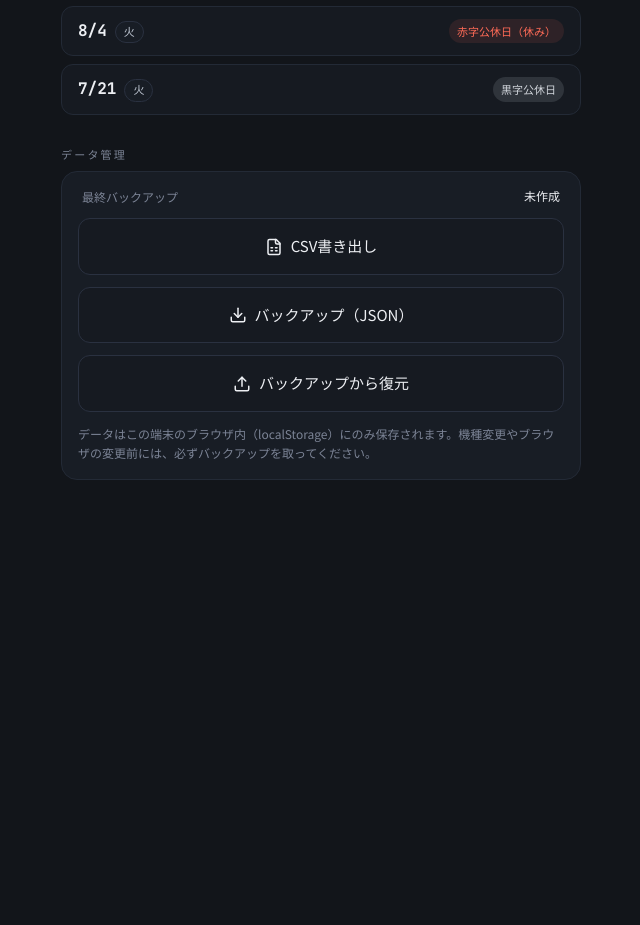
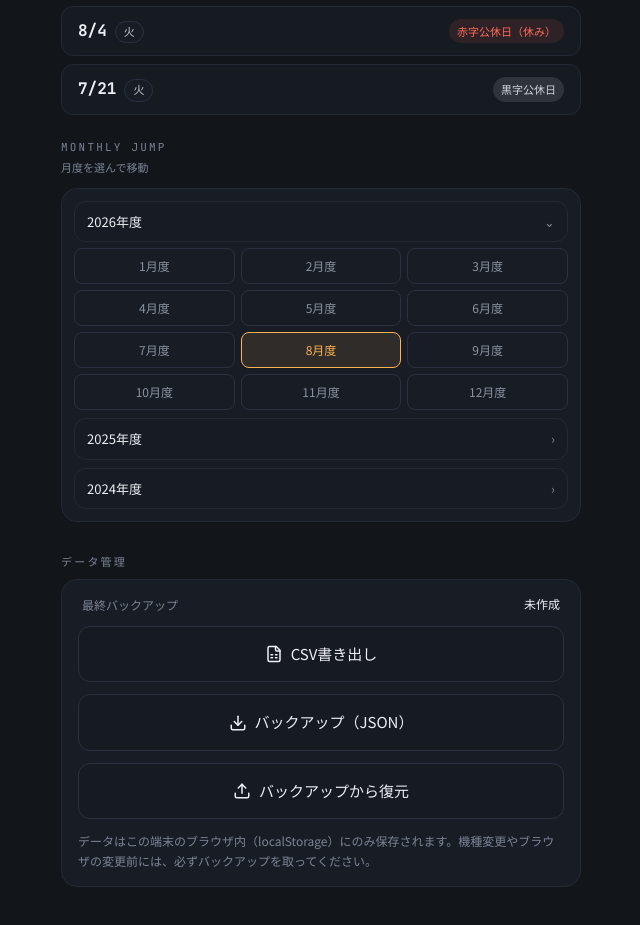
Before and after one commit to masatomm80/work-log-react, a React (Vite) app: page / in a window 1280 px wide. Shown: the part 3060-3985 px from the top of the page, without its empty margins (319-959 px from the left). Before the commit the page ends 3604 px from the top, so only its background shows below. Built offline with nearby package versions, Linux system fonts and the light colour scheme.

Commit message:
月ごとジャンプ

```diff
--- a/src/WorkLog.jsx
+++ b/src/WorkLog.jsx
@@ -394,6 +394,11 @@ function getPeriodBounds(iso) {
   }
   return { start: toISO(start), end: toISO(end) };
 }
+// 「year年month月度」(前月21日〜当月20日)の開始日を求める。月度計算自体はgetPeriodBoundsを再利用する。
+function getPeriodStartForYearMonth(year, month) {
+  const iso = `${year}-${String(month).padStart(2, "0")}-20`;
+  return getPeriodBounds(iso).start;
+}
 function getMonthlyTarget(iso) {
   const dt = parseISO(iso);
   const month = dt.getMonth() + 1;
@@ -645,6 +650,9 @@ export default function WorkLog() {
   const [lastBackupAt, setLastBackupAt] = useState(() => localStorage.getItem(LAST_BACKUP_KEY));
   const [pendingRestore, setPendingRestore] = useState(null); // { entries, validCount, appMismatch, versionMismatch, sourceApp, sourceVersion }
   const [restoreBusy, setRestoreBusy] = useState(false);
+  // MONTHLY JUMPで開いている年度(1つだけ)。初期値は現在開いている月度の年。
+  // 一度ユーザーが閉じたら、selectedDateが変わっても自動では開き直さない。
+  const [expandedJumpYear, setExpandedJumpYear] = useState(() => Number(getPeriodBounds(selectedDate).end.slice(0, 4)));
   const dateInputRef = useRef(null);
   const restoreInputRef = useRef(null);
   const toastTimer = useRef(null);
@@ -679,6 +687,16 @@ export default function WorkLog() {
   }, [form]);
 
   const monthlyLogRange = useMemo(() => getPeriodRange(selectedDate), [selectedDate]);
+  // MONTHLY JUMPの年度一覧。2024年度から「現在年 or 選択中の年」の遅い方まで、新しい年度が上にくる降順。
+  const jumpYearOptions = useMemo(() => {
+    const startYear = 2024;
+    const endYear = Math.max(Number(todayISO().slice(0, 4)), Number(selectedDate.slice(0, 4)));
+    const years = [];
+    for (let y = endYear; y >= startYear; y--) years.push(y);
+    return years;
+  }, [selectedDate]);
+  const selectedJumpYear = Number(monthlyLogRange.end.slice(0, 4));
+  const selectedJumpMonth = Number(monthlyLogRange.end.slice(5, 7));
   const monthlyLogEntries = useMemo(() => {
     const byDate = entries.reduce((acc, entry) => {
       if (entry?.date) acc[entry.date] = ensureRecordFormat(entry);
@@ -2016,6 +2034,50 @@ export default function WorkLog() {
           )}
         </div>
 
+        {/* MONTHLY JUMP */}
+        <div className="mx-5 mt-6">
+          <div className="text-[11px] tracking-[0.2em] text-[#7C8496] font-meter mb-1">MONTHLY JUMP</div>
+          <div className="text-[11px] text-[#7C8496] mb-3">月度を選んで移動</div>
+          <div className="rounded-2xl bg-[#181D25] border border-[#232A36] p-3 space-y-2">
+            {jumpYearOptions.map((year) => {
+              const isYearOpen = expandedJumpYear === year;
+              return (
+                <div key={year}>
+                  <button
+                    type="button"
+                    onClick={() => setExpandedJumpYear((cur) => (cur === year ? null : year))}
+                    className="w-full flex items-center justify-between px-3 py-2.5 rounded-xl bg-[#171C24] border border-[#232A36] text-[13px] text-[#EDEFF3]"
+                  >
+                    <span>{year}年度</span>
+                    <span className="text-[#7C8496]">{isYearOpen ? "⌄" : "›"}</span>
+                  </button>
+                  {isYearOpen ? (
+                    <div className="grid grid-cols-3 gap-1.5 mt-1.5">
+                      {Array.from({ length: 12 }, (_, i) => i + 1).map((month) => {
+                        const isSelected = selectedJumpYear === year && selectedJumpMonth === month;
+                        return (
+                          <button
+                            key={month}
+                            type="button"
+                            onClick={() => changeDateSafely(getPeriodStartForYearMonth(year, month))}
+                            className={`rounded-lg border px-2 py-2 text-[12px] text-center transition-colors ${
+                              isSelected
+                                ? "border-[#FFB454] bg-[#FFB454]/10 text-[#FFB454]"
+                                : "border-[#2A3140] text-[#8B93A1] hover:border-[#FFB454]"
+                            }`}
+                          >
+                            {month}月度
+                          </button>
+                        );
+                      })}
+                    </div>
+                  ) : null}
+                </div>
+              );
+            })}
+          </div>
+        </div>
+
         {/* Data management */}
         <div className="mx-5 mt-8">
           <div className="text-[11px] tracking-[0.2em] text-[#7C8496] font-meter mb-2">データ管理</div>
```
